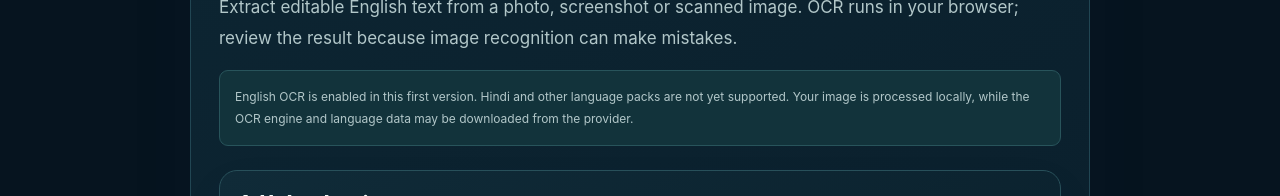
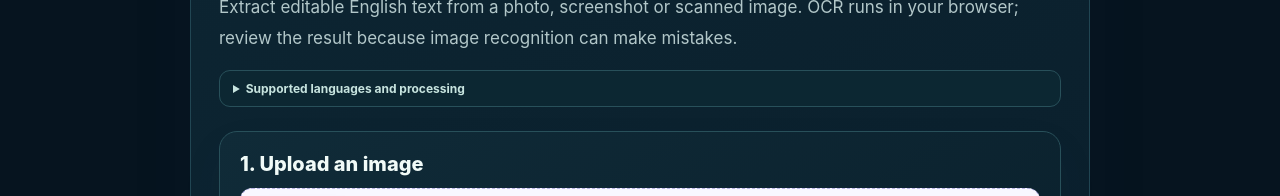
Before and after one commit to ya6331856-cpu/pic-to-spec, a Next.js app: page /image-to-text in a window 1280 px wide. Shown: the part 385-581 px from the top of the page. Built offline with nearby package versions, Linux system fonts and the light colour scheme; no server answers.

Commit message:
Collapse OCR language and privacy details without removing limitations

```diff
--- a/components/OCRTool.tsx
+++ b/components/OCRTool.tsx
@@ -105,7 +105,7 @@ export default function OCRTool() {
       <p className="kicker">IMAGE TEXT RECOGNITION</p>
       <h1>Image to Text (OCR) Converter</h1>
       <p className="lead">Extract editable English text from a photo, screenshot or scanned image. OCR runs in your browser; review the result because image recognition can make mistakes.</p>
-      <p className="note">English OCR is enabled in this first version. Hindi and other language packs are not yet supported. Your image is processed locally, while the OCR engine and language data may be downloaded from the provider.</p>
+      <details className="tool-note-details"><summary>Supported languages and processing</summary><p>English OCR is enabled. Hindi and other language packs are not yet supported. Your image is processed locally, while the OCR engine and language data may be downloaded from the provider.</p></details>
       <section className="workspace" style={{ margin: "24px 0", padding: 20 }}>
         <h2>1. Upload an image</h2>
         <input
```
